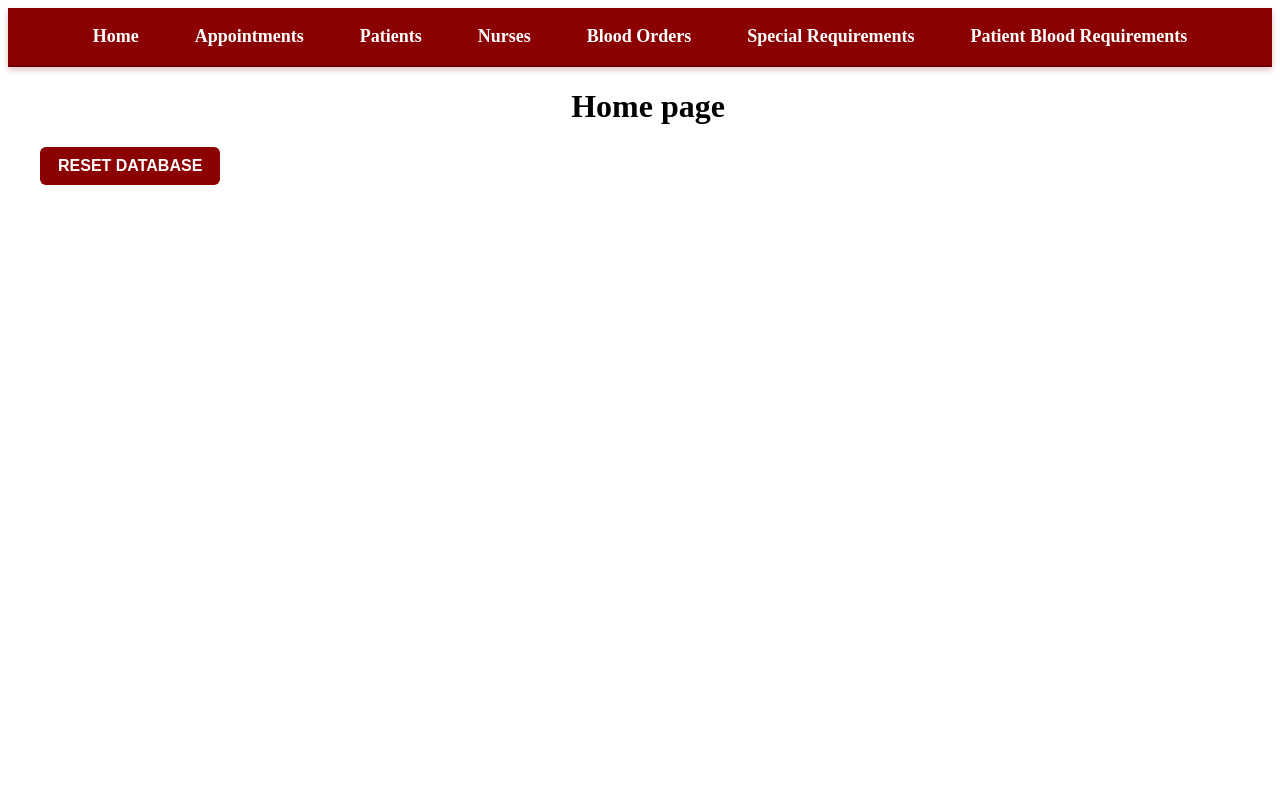
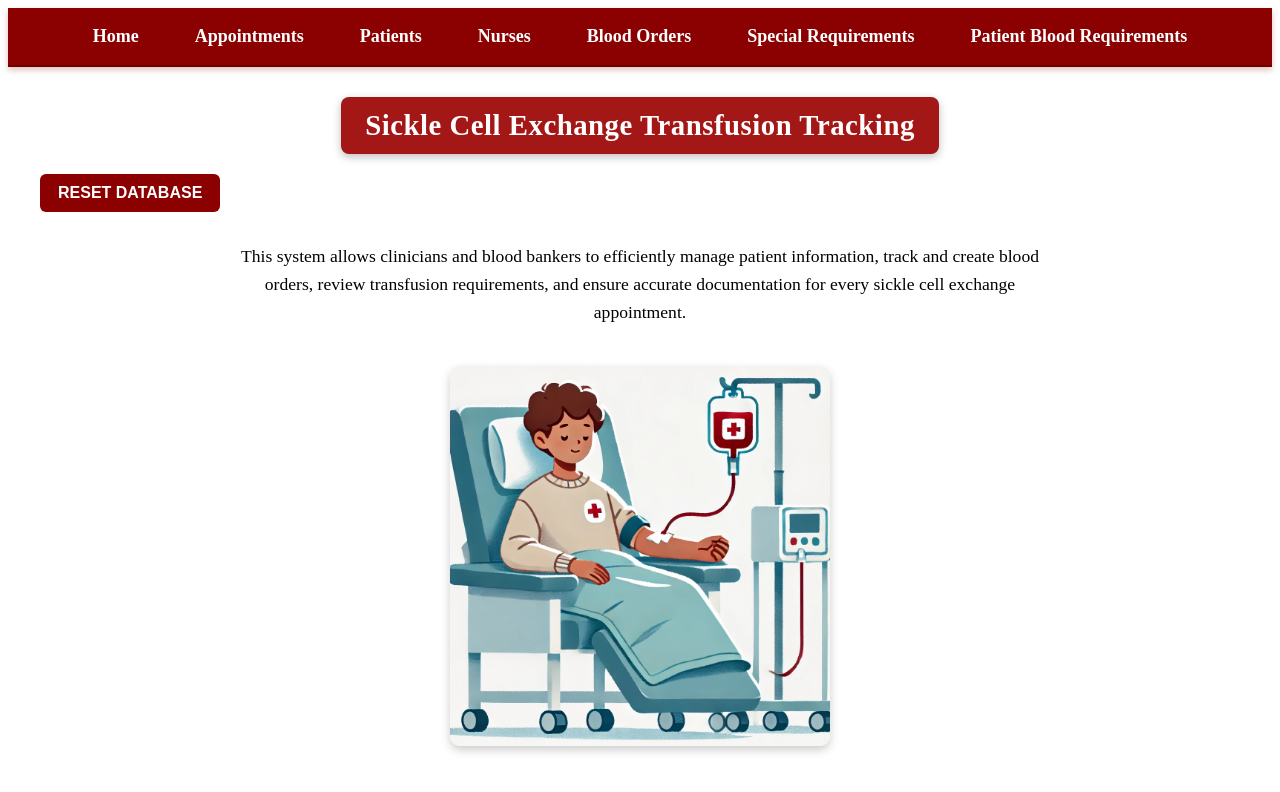
Before and after one commit to tullise9/cs340, a React (Vite) app in the folder frontend/: page / in a window 1280 px wide. Shown: the top 792 px of the page. Built offline with nearby package versions, Linux system fonts and the light colour scheme.

Commit message:
added image to home page

```diff
--- a/frontend/src/components/CreateAppointment.jsx
+++ b/frontend/src/components/CreateAppointment.jsx
@@ -65,9 +65,10 @@ function CreateAppointment({ backendURL }) {
 
     // if no blood orders availble for patient, redirect to create a new order
     if (orders.length === 0) {
-      alert(`No blood orders available for this patient, please create a new blood
-            order before creating an appointment. Appointment details will not be saved.
-            Click OK to be redirected to create a new blood order.`)
+      alert(`No blood orders available for this patient.
+        Create a new blood order before creating an appointment.
+        Appointment details will not be saved.
+        Click OK to be redirected to create a new blood order.`)
 
       navigate("/bloodorder/new")
       return
--- a/frontend/src/index.css
+++ b/frontend/src/index.css
@@ -1,5 +1,5 @@
 /* Citation for use of AI Tools:
-Date: 12/02/2022
+Date: 12/02/2025
       Prompts used to generate CSS
       can you write me CSS to style my form elements.
        I want the inputs to be listed vertically in a box in the center of the screen.
@@ -305,3 +305,50 @@ h1 {
 .table-container table thead th {
     text-align: center;
 }
+
+.transfusion-image {
+    display: block;
+    margin: 30px auto 0 auto;
+    /* centers the image */
+    width: 380px;
+    /* make it smaller — adjust as needed */
+    height: auto;
+    /* keeps correct proportions */
+    border-radius: 10px;
+    /* optional: rounded corners */
+    box-shadow: 0 4px 10px rgba(0, 0, 0, 0.2);
+    /* optional: slight shadow */
+}
+
+.website-description {
+    text-align: center;
+    margin-top: 20px;
+}
+
+.home-description {
+    max-width: 800px;
+    /* limits the width so it wraps */
+    margin: 0 auto;
+    /* centers it */
+    text-align: center;
+    /* keeps centered text */
+    font-size: 1.1rem;
+    line-height: 1.6;
+    padding: 10px 20px;
+}
+
+.home-header {
+    background-color: #a41717;
+    /* softer red than navbar */
+    color: white;
+    padding: 12px 24px;
+    /* smaller padding so the box hugs text */
+    margin: 30px auto 20px auto;
+    width: fit-content;
+    /* makes the box wrap tightly around the text */
+    border-radius: 8px;
+    box-shadow: 0 3px 8px rgba(0, 0, 0, 0.25);
+    font-size: 1.8rem;
+    letter-spacing: 0.5px;
+    text-align: center;
+}
--- a/frontend/src/pages/Home.jsx
+++ b/frontend/src/pages/Home.jsx
@@ -2,6 +2,18 @@
 // Date: 11/05/2025
 // Copied from /OR/ Adapted from /OR/ Based on:
 // Source URL: https://canvas.oregonstate.edu/courses/2017561/pages/exploration-web-application-technology-2?module_item_id=25645131
+
+/* Citation for use of AI Tools:
+Date: 12/05/2025
+      Prompts used to generate image
+      Create an clip art image of a person receiving a blood transfusion.
+      This will be for the home page of my sickle cells exchange transfusion web UI.
+        AI Source URL: https://chatgpt.com/share/69332ec0-73e8-800d-8f6d-08eadb90acd1
+Links to an external site.
+*/
+
+import transfusionImage from "../assets/transfusionImage.jpg"
+
 function Home({ backendURL }) {   // <-- must destructure props
     async function handleReset() {
         try {
@@ -22,10 +34,22 @@ function Home({ backendURL }) {   // <-- must destructure props
 
     return (
         <>
-            <h1>Home page</h1>
+            <h1 className="home-header">Sickle Cell Exchange Transfusion Tracking</h1>
+
             <div className="homepageDescription">
                 <button onClick={handleReset} className="bb-btn">RESET DATABASE</button>
             </div>
+
+
+            <div className="website-description">
+                <p className="home-description">
+                    This system allows clinicians and blood bankers to efficiently manage patient information,
+                    track and create blood orders, review transfusion requirements, and ensure accurate
+                    documentation for every sickle cell exchange appointment.
+                </p>
+                <img src={transfusionImage} alt="Patient receiving transfusion" className="transfusion-image" />
+            </div>
+
         </>
     );
 }
```
Also changed, not shown: frontend/src/assets/transfusionImage.jpg (added), frontend/src/assets/transfusion_image.jpg (added).
